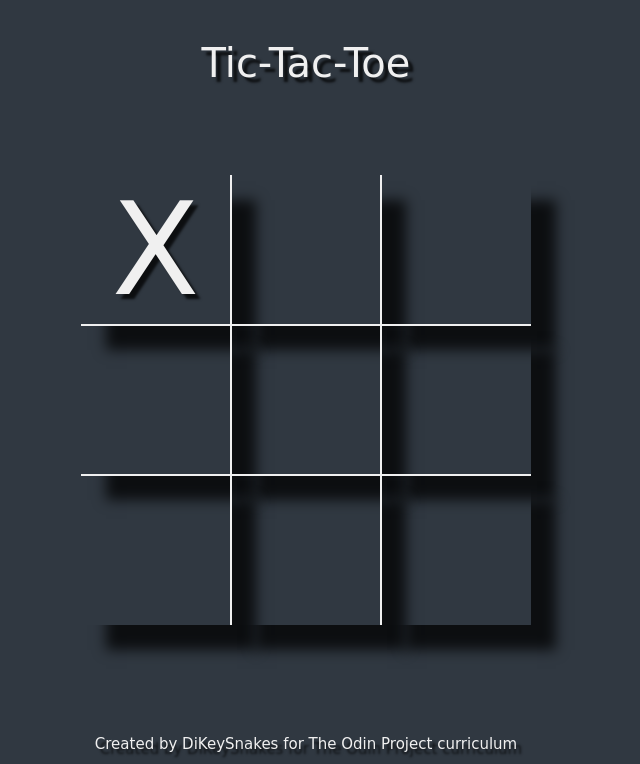
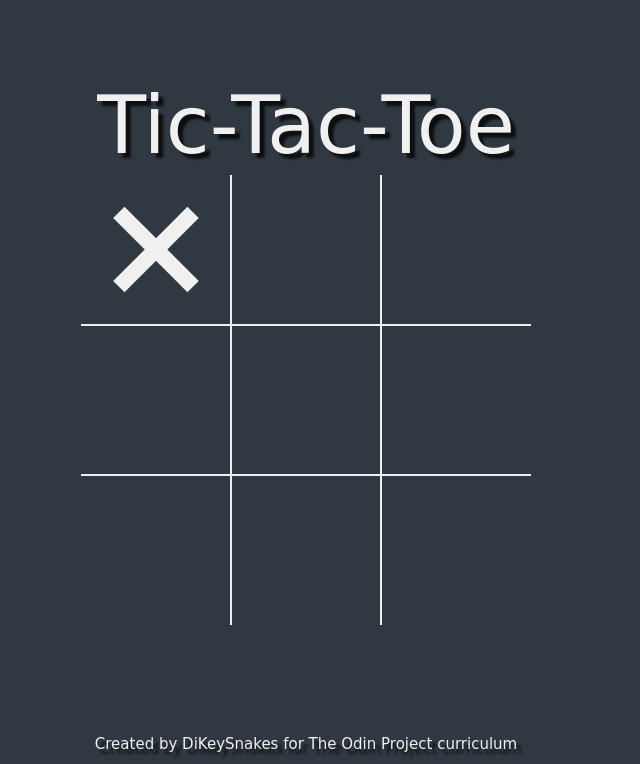
Before and after one commit to DiKeySnakes/tic-tac-toe-project, a plain HTML site: page index.html in a window 1280 px wide. Both pictures are taken after a click on the element 490 px from the left and 250 px from the top of the page. Shown: the top 764 px of the page, without its empty margins (334-974 px from the left). Drawn offline with Linux system fonts and the light colour scheme; a web font is replaced by a local one.

Commit message:
Modify script.js

```diff
--- a/index.html
+++ b/index.html
@@ -2,8 +2,8 @@
 <html lang="en">
   <head>
     <meta charset="UTF-8" />
-    <meta http-equiv="X-UA-Compatible" content="IE=edge" />
     <meta name="viewport" content="width=device-width, initial-scale=1.0" />
+    <meta http-equiv="X-UA-Compatible" content="ie=edge" />
     <title>Tic-Tac-Toe Project</title>
     <link rel="preconnect" href="https://fonts.googleapis.com" />
     <link rel="preconnect" href="https://fonts.gstatic.com" crossorigin />
@@ -21,20 +21,20 @@
       <div class="header">
         <p>Tic-Tac-Toe</p>
       </div>
-      <div id="game">
-        <div class="grid-cell" data-value="0"></div>
-        <div class="grid-cell" data-value="1"></div>
-        <div class="grid-cell" data-value="2"></div>
-        <div class="grid-cell" data-value="3"></div>
-        <div class="grid-cell" data-value="4"></div>
-        <div class="grid-cell" data-value="5"></div>
-        <div class="grid-cell" data-value="6"></div>
-        <div class="grid-cell" data-value="7"></div>
-        <div class="grid-cell" data-value="8"></div>
+      <div class="board" id="board">
+        <div class="cell" data-cell></div>
+        <div class="cell" data-cell></div>
+        <div class="cell" data-cell></div>
+        <div class="cell" data-cell></div>
+        <div class="cell" data-cell></div>
+        <div class="cell" data-cell></div>
+        <div class="cell" data-cell></div>
+        <div class="cell" data-cell></div>
+        <div class="cell" data-cell></div>
       </div>
-      <div class="game-over">
-        <p class="game-over-text"></p>
-        <button class="restart">Restart</button>
+      <div class="winning-message" id="winningMessage">
+        <div data-winning-message-text></div>
+        <button id="restartButton">Restart</button>
       </div>
       <div id="footer">
         <footer>
--- a/script.js
+++ b/script.js
@@ -1,79 +1,113 @@
 'use strict';
 
+const game = (() => {
+  const X_CLASS = 'x';
+  const CIRCLE_CLASS = 'circle';
+  const restartButton = document.getElementById('restartButton');
+  const cellElements = document.querySelectorAll('[data-cell]');
+  let circleTurn;
+  return { X_CLASS, CIRCLE_CLASS, cellElements, circleTurn, restartButton };
+})();
+
 const gameController = (() => {
-  const game = {
-    xTurn: true,
-    xState: [],
-    oState: [],
-    winningStates: [
-      // Rows
-      ['0', '1', '2'],
-      ['3', '4', '5'],
-      ['6', '7', '8'],
+  const WINNING_COMBINATIONS = [
+    [0, 1, 2],
+    [3, 4, 5],
+    [6, 7, 8],
+    [0, 3, 6],
+    [1, 4, 7],
+    [2, 5, 8],
+    [0, 4, 8],
+    [2, 4, 6],
+  ];
 
-      // Columns
-      ['0', '3', '6'],
-      ['1', '4', '7'],
-      ['2', '5', '8'],
-
-      // Diagonal
-      ['0', '4', '8'],
-      ['2', '4', '6'],
-    ],
+  const swapTurns = () => {
+    game.circleTurn = !game.circleTurn;
   };
 
-  document.addEventListener('click', (event) => {
-    const target = event.target;
-    const isCell = target.classList.contains('grid-cell');
-    const isDisabled = target.classList.contains('disabled');
+  const isDraw = () => {
+    return [...game.cellElements].every((cell) => {
+      return (
+        cell.classList.contains(game.X_CLASS) ||
+        cell.classList.contains(game.CIRCLE_CLASS)
+      );
+    });
+  };
 
-    if (isCell && !isDisabled) {
-      const cellValue = target.dataset.value;
+  const checkWin = (currentClass) => {
+    return WINNING_COMBINATIONS.some((combination) => {
+      return combination.every((index) => {
+        return game.cellElements[index].classList.contains(currentClass);
+      });
+    });
+  };
 
-      game.xTurn === true
-        ? game.xState.push(cellValue)
-        : game.oState.push(cellValue);
+  return {
+    swapTurns,
+    isDraw,
+    checkWin,
+  };
+})();
 
-      target.classList.add('disabled');
-      target.classList.add(game.xTurn ? 'x' : 'o');
+const displayController = (() => {
+  const board = document.getElementById('board');
+  const winningMessageElement = document.getElementById('winningMessage');
+  const winningMessageTextElement = document.querySelector(
+    '[data-winning-message-text]'
+  );
+  const placeMark = (cell, currentClass) => {
+    cell.classList.add(currentClass);
+  };
 
-      game.xTurn = !game.xTurn;
+  const setBoardHoverClass = () => {
+    board.classList.remove(game.X_CLASS);
+    board.classList.remove(game.CIRCLE_CLASS);
+    if (game.circleTurn) {
+      board.classList.add(game.CIRCLE_CLASS);
+    } else {
+      board.classList.add(game.X_CLASS);
+    }
+  };
 
-      // If all cells are disabled, then its draw
-      if (!document.querySelectorAll('.grid-cell:not(.disabled)').length) {
-        document.querySelector('.game-over').classList.add('visible');
-        document.querySelector('.game-over-text').textContent = 'Draw!';
-      }
+  const endGame = (draw) => {
+    if (draw) {
+      winningMessageTextElement.innerText = 'Draw!';
+    } else {
+      winningMessageTextElement.innerText = `${
+        game.circleTurn ? "O's" : "X's"
+      } Wins!`;
+    }
+    winningMessageElement.classList.add('show');
+  };
 
-      game.winningStates.forEach((winningState) => {
-        const xWins = winningState.every((state) =>
-          game.xState.includes(state)
-        );
-        const oWins = winningState.every((state) =>
-          game.oState.includes(state)
-        );
+  const startGame = () => {
+    game.circleTurn = false;
+    game.cellElements.forEach((cell) => {
+      cell.classList.remove(game.X_CLASS);
+      cell.classList.remove(game.CIRCLE_CLASS);
+      cell.removeEventListener('click', handleClick);
+      cell.addEventListener('click', handleClick, { once: true });
+    });
+    setBoardHoverClass();
+    winningMessageElement.classList.remove('show');
+  };
 
-        if (xWins || oWins) {
-          document
-            .querySelectorAll('.grid-cell')
-            .forEach((cell) => cell.classList.add('disabled'));
-          document.querySelector('.game-over').classList.add('visible');
-          document.querySelector('.game-over-text').textContent = xWins
-            ? 'X wins!'
-            : 'O wins!';
-        }
-      });
+  const handleClick = (e) => {
+    const cell = e.target;
+    const currentClass = game.circleTurn ? game.CIRCLE_CLASS : game.X_CLASS;
+    placeMark(cell, currentClass);
+    if (gameController.checkWin(currentClass)) {
+      endGame(false);
+    } else if (gameController.isDraw()) {
+      endGame(true);
+    } else {
+      gameController.swapTurns();
+      setBoardHoverClass();
     }
-  });
+  };
 
-  document.querySelector('.restart').addEventListener('click', () => {
-    document.querySelector('.game-over').classList.remove('visible');
-    document.querySelectorAll('.grid-cell').forEach((cell) => {
-      cell.classList.remove('disabled', 'x', 'o');
-    });
+  return { startGame };
+})();
 
-    game.xTurn = true;
-    game.xState = [];
-    game.oState = [];
-  });
-})();
+displayController.startGame();
+game.restartButton.addEventListener('click', displayController.startGame);
--- a/styles.css
+++ b/styles.css
@@ -1,9 +1,11 @@
 @import 'normalize.css';
 
 :root {
+  --cell-size: 15rem;
+  --mark-size: calc(var(--cell-size) * 0.7);
   --main-white: #f0f0f0;
   --main-black: #303841;
-  --main-gray: hsla(212, 15%, 29%, 0.2);
+  --main-gray: hsla(212, 15%, 29%, 1);
   --main-blue: rgba(48, 43, 99, 0.8);
   --main-text-shadow: 0.5rem 0.5rem 0.25rem rgba(0, 0, 0, 0.75);
   --main-box-shadow: 2.5rem 2.5rem 1.25rem 0rem rgba(0, 0, 0, 0.75);
@@ -17,116 +19,152 @@
 
 html {
   font-size: 62.5%;
+  font-family: 'Rubik Distressed', cursive;
 }
 
 body {
-  background-color: #303841;
+  background-color: var(--main-black);
 }
 
 .header {
   display: flex;
   flex-direction: row;
   justify-content: center;
-  font-family: 'Rubik Distressed', cursive;
-  font-size: 4rem;
+  font-size: 8rem;
   color: var(--main-white);
   text-shadow: var(--main-text-shadow);
 }
 
-#game {
+.board {
   position: absolute;
   top: 50%;
   left: 50%;
   transform: translate(-50%, -50%);
   display: grid;
+  justify-content: center;
+  align-content: center;
+  justify-items: center;
+  align-items: center;
   grid-template-columns: repeat(3, auto);
 }
 
-.grid-cell {
+.cell {
+  width: var(--cell-size);
+  height: var(--cell-size);
   border: 0.15rem solid var(--main-white);
-  box-shadow: var(--main-box-shadow);
-  width: 15rem;
-  height: 15rem;
-  cursor: pointer;
   display: flex;
   justify-content: center;
   align-items: center;
-  font-size: 12.8rem;
-  font-family: 'Rubik Distressed', cursive;
-  color: var(--main-white);
-  text-shadow: var(--main-text-shadow);
+  position: relative;
+  cursor: pointer;
 }
 
-.grid-cell:not(.disabled):hover {
-  background: var(--main-gray);
-}
-
-.grid-cell:nth-child(-n + 3) {
+.cell:nth-child(-n + 3) {
   border-top: none;
 }
 
-.grid-cell:nth-child(3n + 1) {
+.cell:nth-child(3n + 1) {
   border-left: none;
 }
 
-.grid-cell:nth-child(3n + 3) {
+.cell:nth-child(3n + 3) {
   border-right: none;
 }
 
-.grid-cell:nth-last-of-type(-n + 3) {
+.cell:nth-last-of-type(-n + 3) {
   border-bottom: none;
 }
 
-.disabled {
+.cell.x,
+.cell.circle {
   cursor: not-allowed;
 }
 
-.x::after {
-  content: 'X';
+.cell.x::before,
+.cell.x::after,
+.cell.circle::before {
+  background-color: var(--main-white);
 }
 
-.o::after {
-  content: 'O';
+.board.x .cell:not(.x):not(.circle):hover::before,
+.board.x .cell:not(.x):not(.circle):hover::after,
+.board.circle .cell:not(.x):not(.circle):hover::before {
+  background-color: var(--main-gray);
 }
 
-.game-over {
-  display: none;
+.cell.x::before,
+.cell.x::after,
+.board.x .cell:not(.x):not(.circle):hover::before,
+.board.x .cell:not(.x):not(.circle):hover::after {
+  content: '';
   position: absolute;
-  top: 50%;
-  left: 50%;
-  transform: translate(-50%, -50%);
-  box-shadow: rgb(0 0 0 / 50%) 0 0 0 9999px;
+  width: calc(var(--mark-size) * 0.15);
+  height: var(--mark-size);
 }
 
-.game-over-text {
-  position: absolute;
-  top: -40rem;
-  font-size: 4rem;
-  font-family: 'Rubik Distressed', cursive;
-  color: var(--main-white);
-  text-shadow: var(--main-text-shadow);
-  text-align: center;
-  transform: translateX(-50%);
+.cell.x::before,
+.board.x .cell:not(.x):not(.circle):hover::before {
+  transform: rotate(45deg);
 }
 
-.restart {
-  width: 20rem;
-  height: 5rem;
-  position: absolute;
-  bottom: -35rem;
-  background-color: var(--main-gray);
-  border-radius: 1rem;
-  text-shadow: var(--main-text-shadow);
-  box-shadow: var(--main-box-shadow);
-  font-size: 3rem;
-  font-family: 'Rubik Distressed', cursive;
-  color: var(--main-white);
-  text-align: center;
-  transform: translateX(-50%);
+.cell.x::after,
+.board.x .cell:not(.x):not(.circle):hover::after {
+  transform: rotate(-45deg);
 }
 
-.visible {
-  display: block;
+.cell.circle::before,
+.cell.circle::after,
+.board.circle .cell:not(.x):not(.circle):hover::before,
+.board.circle .cell:not(.x):not(.circle):hover::after {
+  content: '';
+  position: absolute;
+  border-radius: 50%;
+}
+
+.cell.circle::before,
+.board.circle .cell:not(.x):not(.circle):hover::before {
+  width: var(--mark-size);
+  height: var(--mark-size);
+}
+
+.cell.circle::after,
+.board.circle .cell:not(.x):not(.circle):hover::after {
+  width: calc(var(--mark-size) * 0.7);
+  height: calc(var(--mark-size) * 0.7);
+  background-color: var(--main-black);
+}
+
+.winning-message {
+  display: none;
+  position: fixed;
+  top: 0;
+  left: 0;
+  right: 0;
+  bottom: 0;
+  background-color: rgba(0, 0, 0, 0.9);
+  justify-content: center;
+  align-items: center;
+  color: var(--main-white);
+  font-size: 5rem;
+  flex-direction: column;
+}
+
+.winning-message button {
+  font-size: 3rem;
+  background-color: var(--main-white);
+  border: 1px solid black;
+  padding: 0.25em 0.5em;
+  cursor: pointer;
+}
+
+.winning-message button:hover {
+  background-color: black;
+  color: var(--main-white);
+  border-color: var(--main-white);
+}
+
+.winning-message.show {
+  display: flex;
 }
 
 #footer {
@@ -136,7 +174,6 @@ body {
   justify-content: center;
   font-size: 1.5rem;
   text-align: center;
-  font-family: 'Rubik Distressed', cursive;
   color: var(--main-white);
   text-shadow: var(--main-text-shadow);
   position: fixed;
```
